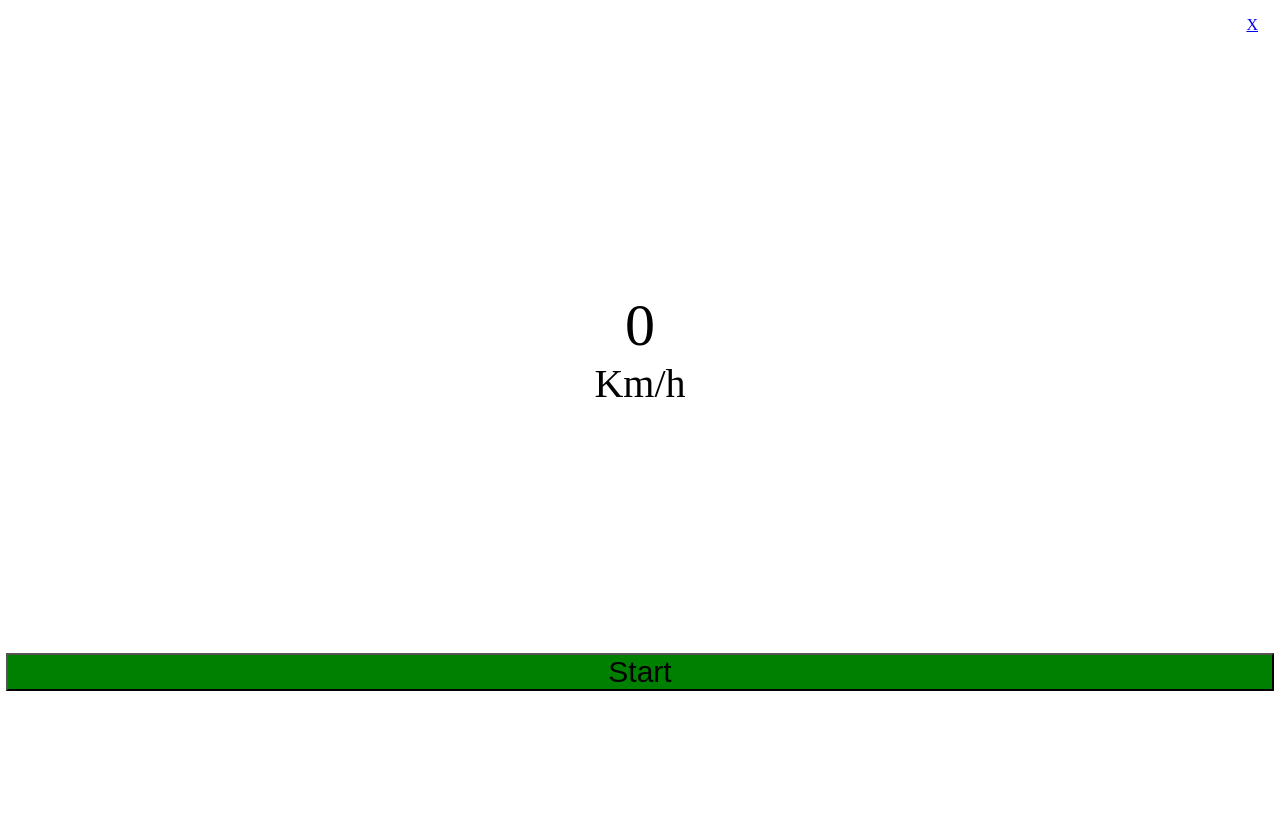
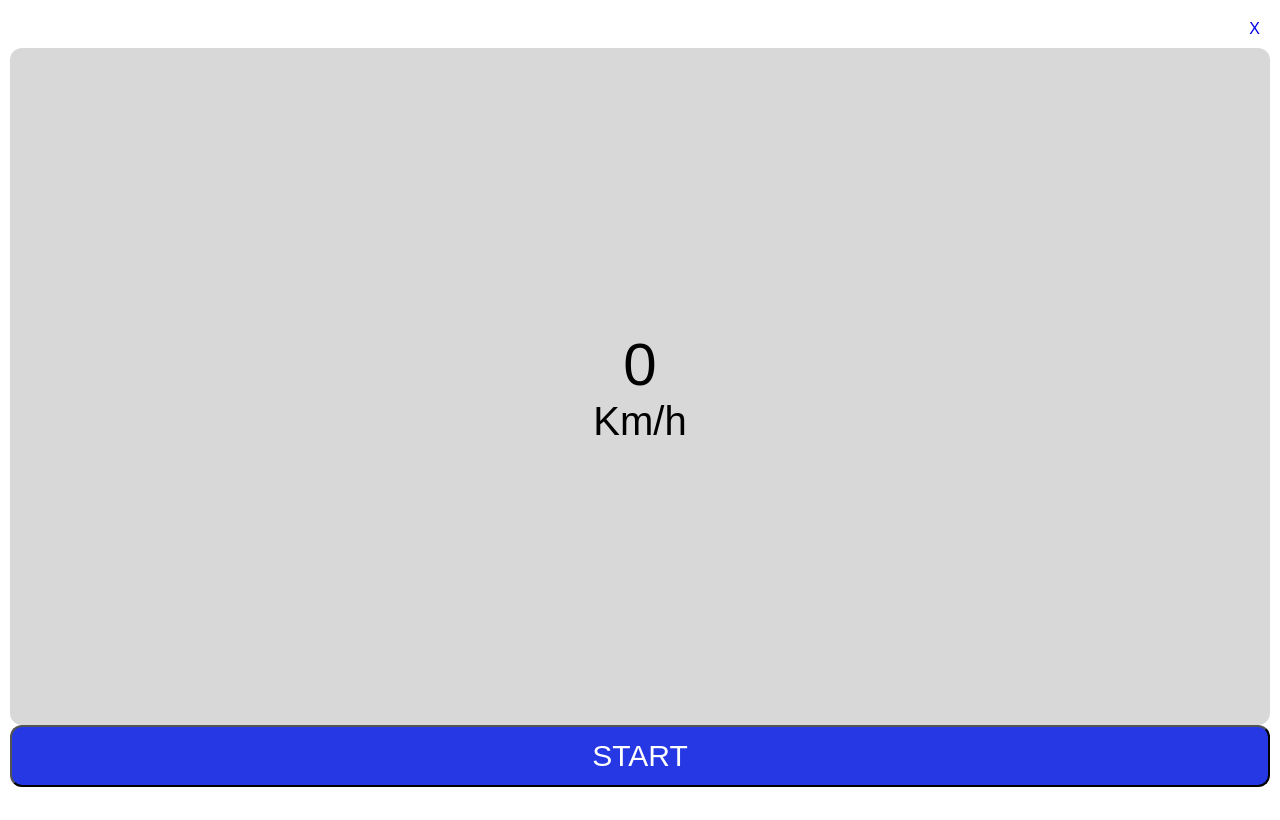
Before and after one commit to Joaozinm/speedometer, a plain HTML site: page speedometer.html in a window 1280 px wide. Drawn offline with Linux system fonts and the light colour scheme.

Commit message:
Editing css files

```diff
--- a/speedometer.css
+++ b/speedometer.css
@@ -1,6 +1,7 @@
 * {
     margin: 0;
     padding: 0;
+    font-family: Arial, Helvetica, sans-serif;
 }
 body {
     height: 100vh;
@@ -10,18 +11,20 @@ head {
     height: 100vh;
 }
 
+.btn-a {
+    text-decoration: none;
+}
 .container {
     height: 100%;
     display: flex;
     flex-direction: column;
     justify-content: space-between;
-    padding: 6px;
+    padding: 10px;
 }
 
 .navbar {
     display: flex;
     justify-content: end;
-    margin-right: 6px;
     padding: 10px;
 }
 
@@ -29,21 +32,29 @@ head {
     display: flex;
     flex-direction: column;
     align-items: center;
+    justify-content: center;
+    height: 85%;
+    background: rgb(216, 216, 216);
+    border-radius: 12px;
 }
 
-.btn {
-    margin-bottom: 115px;
-    padding: 10px;
-    background: #454545;
-}
 #stop {
-    margin-bottom: 115px;
-    background: rgb(173, 60, 60);
+    padding: 12px;
+    margin-bottom: 23px;
+    font-size: 30px;
+    background: rgb(194, 105, 105);
+    border-radius: 12px;
+    color: white;
+
 }
 
 #start {
-    margin-bottom: 115px;
-    background: green;
+    padding: 12px;
+    margin-bottom: 23px;
+    font-size: 30px;
+    background: rgb(37, 56, 228);
+    border-radius: 12px;
+    color: white;
 }
 
 .d-none {
@@ -51,7 +62,8 @@ head {
 }
 
 .btn-name {
-    font-size: 30px;
+
+
 }
 
 #speed {
--- a/speedometer.html
+++ b/speedometer.html
@@ -16,8 +16,8 @@
             <span id="speed">0</span>
             <span class="measuring">Km/h</span>
         </div>
-        <button class="" id="start"><span class="btn-name">Start</span></button>
-        <button class="d-none" class="none" id="stop"><span class="btn-name">Stop</span></button>
+        <button class="" id="start"><span class="btn-name">START</span></button>
+        <button class="d-none" id="stop"><span class="btn-name">STOP</span></button>
 
 
         <script src="storage.js"></script>
```
